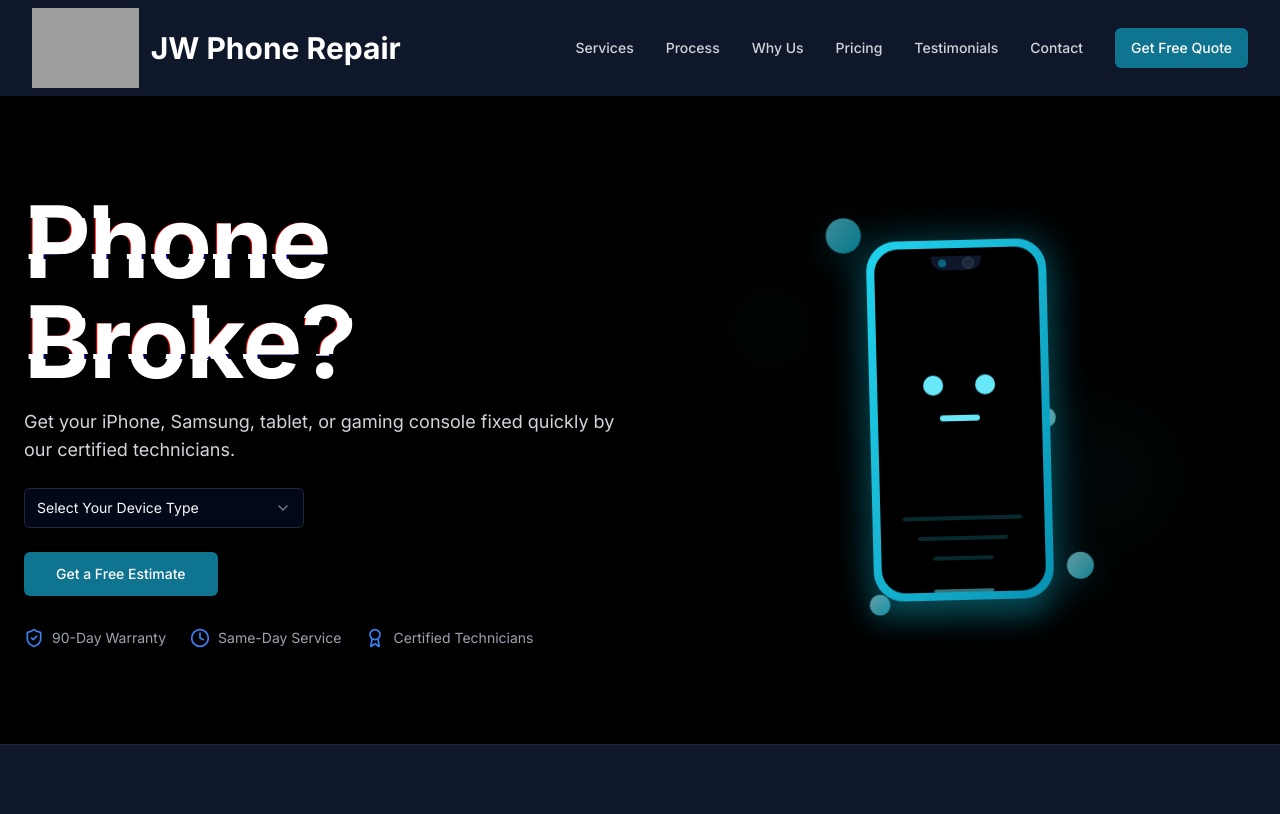
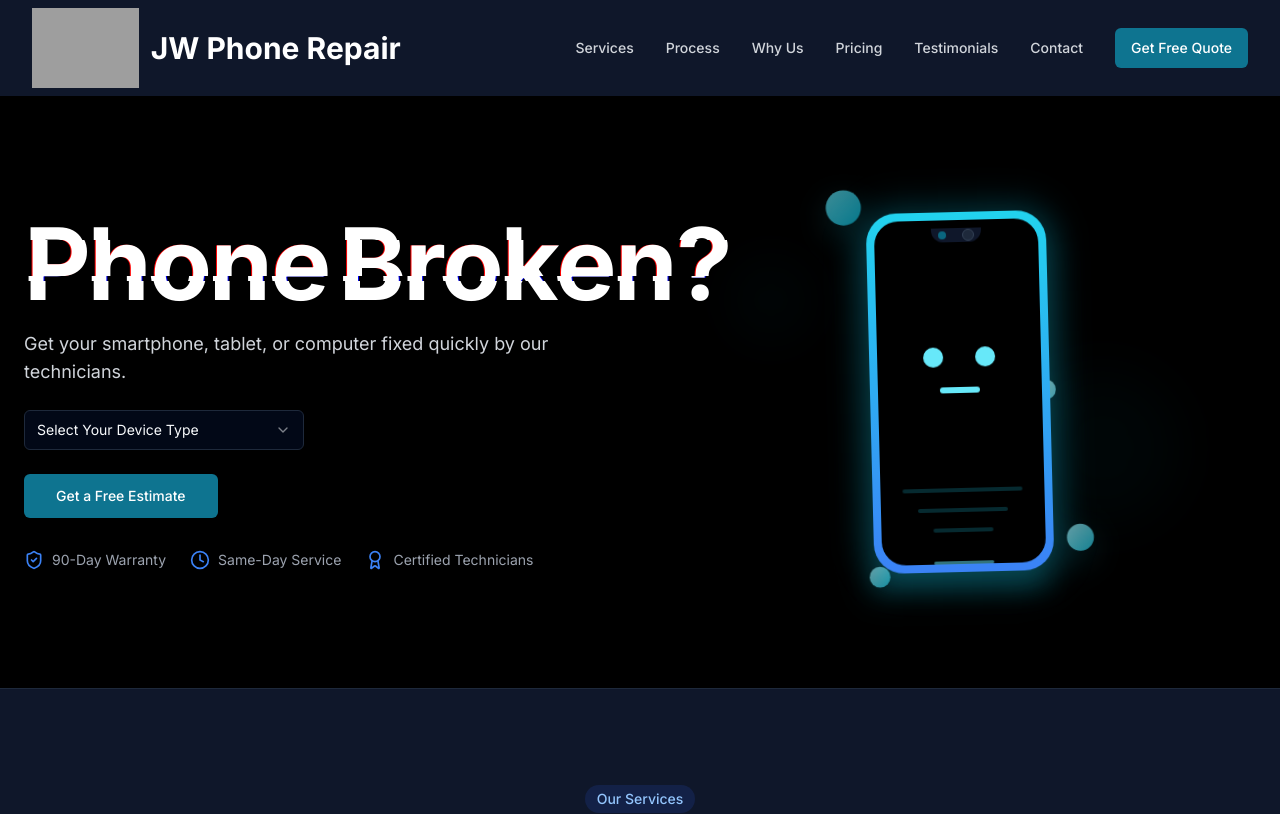
Before and after one commit to WillForEternity/PhoneBroke-, a Next.js app: page / in a window 1280 px wide. Shown: the top 814 px of the page. Built offline with nearby package versions, Linux system fonts and the light colour scheme; grey boxes are pictures that could not be loaded.

Commit message:
feat: persist hero hover text during select and adjust wrapping/apostrophe

```diff
--- a/components/hero.tsx
+++ b/components/hero.tsx
@@ -24,17 +24,17 @@ export default function Hero() {
           <div className="space-y-6">
             <div>
               <h1 className="relative text-4xl md:text-5xl font-bold tracking-tight text-white">
-                <span className={`block transition-opacity duration-300 ${(hovered || selectOpen) ? 'opacity-0' : 'opacity-100'}`}>
+                <span className={`inline-block whitespace-nowrap transition-opacity duration-300 ${(hovered || selectOpen) ? 'opacity-0' : 'opacity-100'}`}>
                   <span className="glitch" data-text="Phone">Phone</span>{' '}
-                  <span className="glitch" data-text="Broke?">Broke?</span>
+                  <span className="glitch" data-text="Broken?">Broken?</span>
                 </span>
-                <span className={`absolute top-0 left-0 flex items-center space-x-2 transition-all duration-300 ease-in-out ${(hovered || selectOpen) ? 'opacity-100 translate-x-0' : 'opacity-0 -translate-x-full'}`}>
-                  <span className="text-8xl md:text-10xl font-bold tracking-tight bg-gradient-to-r from-green-400 to-green-600 bg-clip-text text-transparent">JW Got You.</span>
+                <span className={`absolute top-0 left-0 flex items-center space-x-2 whitespace-nowrap transition-all duration-300 ease-in-out ${(hovered || selectOpen) ? 'opacity-100 translate-x-0' : 'opacity-0 -translate-x-full'}`}>
+                  <span className="text-8xl md:text-10xl font-bold tracking-tight bg-gradient-to-r from-green-400 to-green-600 bg-clip-text text-transparent">JW's Got You.</span>
                   <span className="text-8xl md:text-10xl bg-gradient-to-r from-green-400 to-green-600 bg-clip-text text-transparent">✔︎</span>
                 </span>
               </h1>
               <p className="mt-4 text-lg text-gray-300">
-                Get your iPhone, Samsung, tablet, or gaming console fixed quickly by our certified technicians.
+                Get your smartphone, tablet, or computer fixed quickly by our technicians.
               </p>
             </div>
 
--- a/components/modern-device-character.tsx
+++ b/components/modern-device-character.tsx
@@ -112,7 +112,7 @@ export default function ModernDeviceCharacter() {
         style={{ filter: "drop-shadow(0 10px 15px rgba(34, 211, 238, 0.25))" }} // cyan-400 with 25% opacity
       >
         {/* Device body - updated to cyan gradient */}
-        <div className="w-[180px] h-[360px] bg-gradient-to-br from-cyan-400 to-cyan-600 rounded-[30px] relative overflow-hidden">
+        <div className="w-[180px] h-[360px] bg-gradient-to-b from-cyan-400 to-blue-500 rounded-[30px] relative overflow-hidden">
           {/* Screen area - updated to black for deep contrast, like logo's inner dark area */}
           <div className="absolute top-0 left-0 right-0 bottom-0 m-[8px] rounded-[24px] bg-black overflow-hidden">
             {/* Camera notch - adjusted for new scheme */}
```
